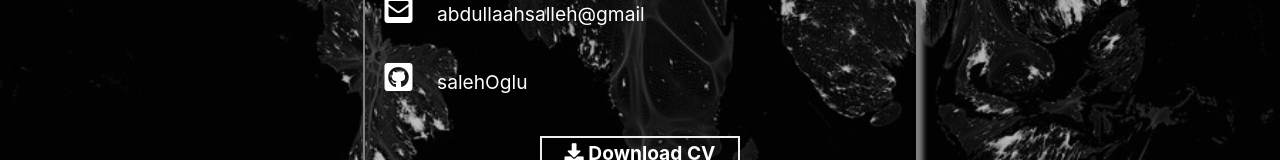
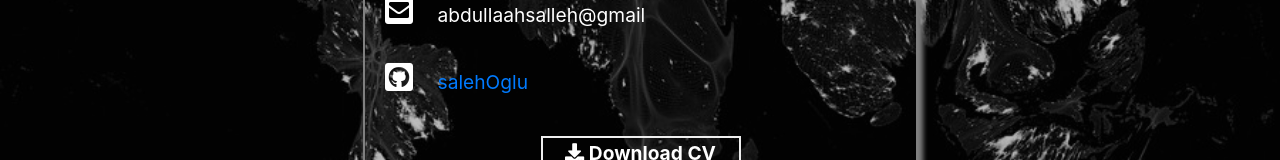
Before and after one commit to SalehOglu/salehoglu.github.io, a plain HTML site: page index.html in a window 1280 px wide. Shown: the part 5217-5377 px from the top of the page. Drawn offline with Linux system fonts and the light colour scheme.

Commit message:
Update index.html

```diff
--- a/index.html
+++ b/index.html
@@ -447,7 +447,7 @@
 
                 <div class="info">
                     <i class="fab fa-github-square fa-2x"></i>
-                    <span>salehOglu</span>
+                    <a href="https://github.com/SalehOglu" target="_blank"><span>salehOglu</span></a>
                 </div>
 
                 <button>
```
